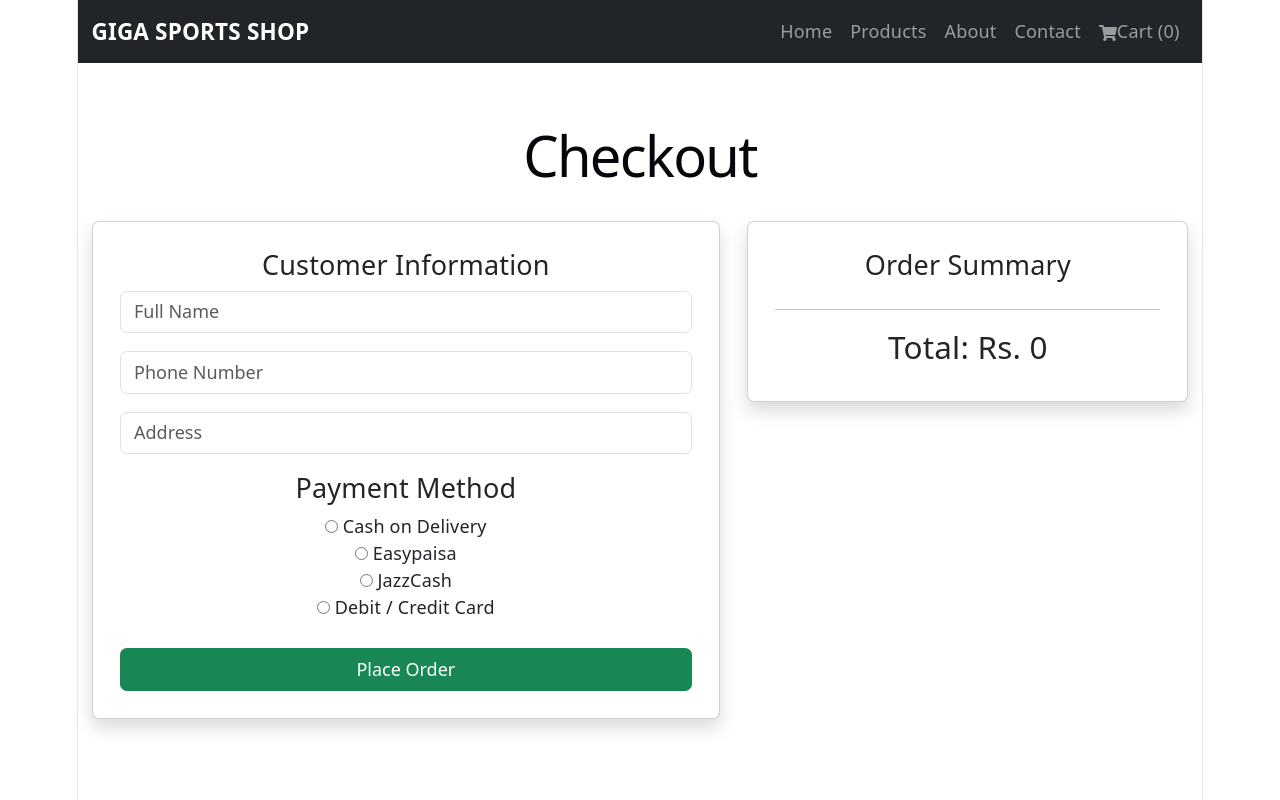
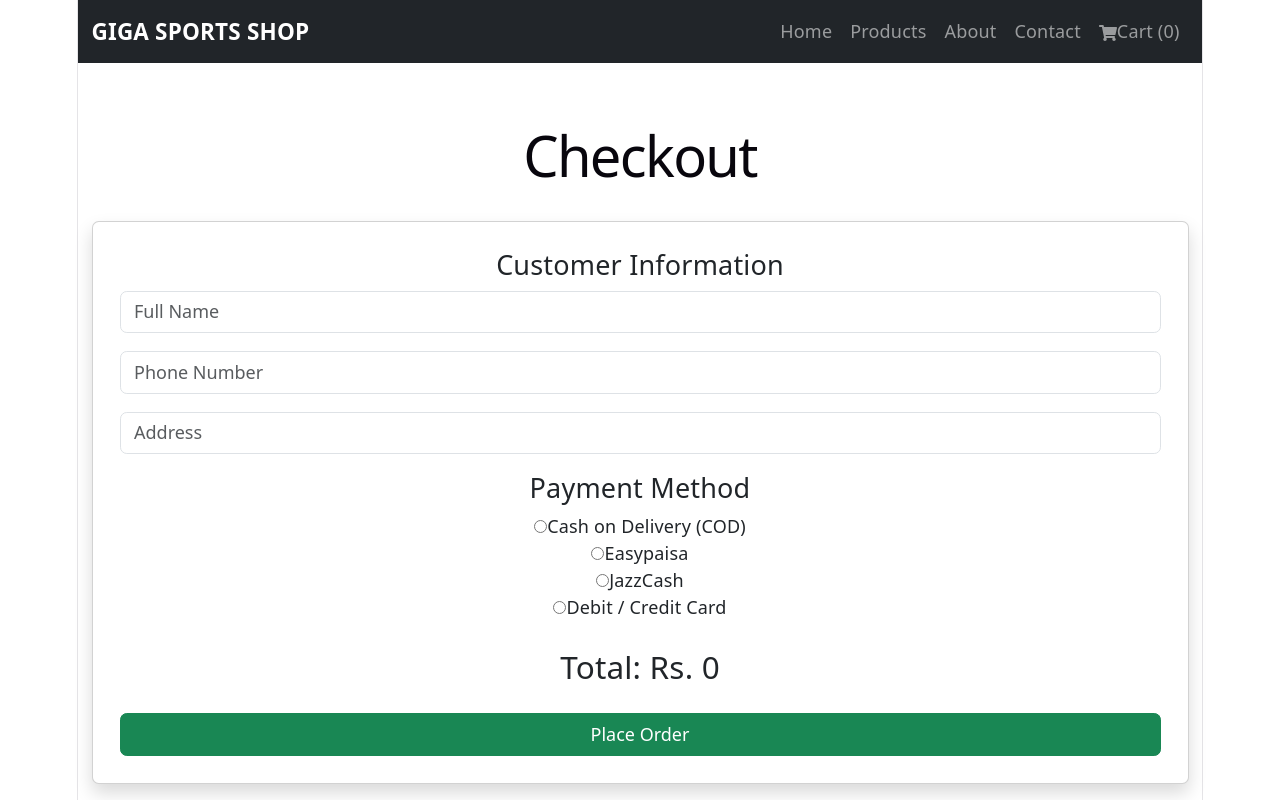
Before and after one commit to zain0333/Giga-sports, a React (Vite) app: page /checkout in a window 1280 px wide. Built offline with nearby package versions, Linux system fonts and the light colour scheme.

Commit message:
thirty-two commit

```diff
--- a/src/pages/Checkout.tsx
+++ b/src/pages/Checkout.tsx
@@ -1,19 +1,38 @@
+import { useState } from "react";
 import { useCart } from "../context/CartContext";
 
 function Checkout() {
   const { cart } = useCart();
+
+  const [orderPlaced, setOrderPlaced] = useState(false);
 
   const totalPrice = cart.reduce(
     (total, item) => total + item.price * item.quantity,
     0,
   );
 
+  const placeOrder = () => {
+    setOrderPlaced(true);
+  };
+
+  if (orderPlaced) {
+    return (
+      <div className="container mt-5">
+        <div className="card shadow p-5 text-center">
+          <h1 className="text-success">Order Placed Successfully 🎉</h1>
+
+          <p className="mt-3">Thank you for shopping at GIGA SPORTS SHOP.</p>
+
+          <h4>Your Total: Rs. {totalPrice}</h4>
+        </div>
+      </div>
+    );
+  }
+
   return (
     <div className="container mt-4">
       <h1>Checkout</h1>
 
-      <div className="row">
-        <div className="col-md-7">
       <div className="card shadow p-4">
         <h4>Customer Information</h4>
 
@@ -26,42 +45,30 @@ function Checkout() {
         <h4>Payment Method</h4>
 
         <div>
-              <input type="radio" name="payment" /> Cash on Delivery
+          <input type="radio" name="payment" />
+          Cash on Delivery (COD)
         </div>
 
         <div>
-              <input type="radio" name="payment" /> Easypaisa
+          <input type="radio" name="payment" />
+          Easypaisa
         </div>
 
         <div>
-              <input type="radio" name="payment" /> JazzCash
+          <input type="radio" name="payment" />
+          JazzCash
         </div>
 
         <div>
-              <input type="radio" name="payment" /> Debit / Credit Card
+          <input type="radio" name="payment" />
+          Debit / Credit Card
         </div>
 
-            <button className="btn btn-success mt-4">Place Order</button>
-          </div>
-        </div>
+        <h3 className="mt-4">Total: Rs. {totalPrice}</h3>
 
-        <div className="col-md-5">
-          <div className="card shadow p-4">
-            <h4>Order Summary</h4>
-
-            {cart.map((item) => (
-              <p key={item.id}>
-                {item.name} × {item.quantity}
-                <br />
-                Rs. {item.price * item.quantity}
-              </p>
-            ))}
-
-            <hr />
-
-            <h3>Total: Rs. {totalPrice}</h3>
-          </div>
-        </div>
+        <button className="btn btn-success mt-3" onClick={placeOrder}>
+          Place Order
+        </button>
       </div>
     </div>
   );
```
Lines whose indentation alone changed are shown as unchanged.
